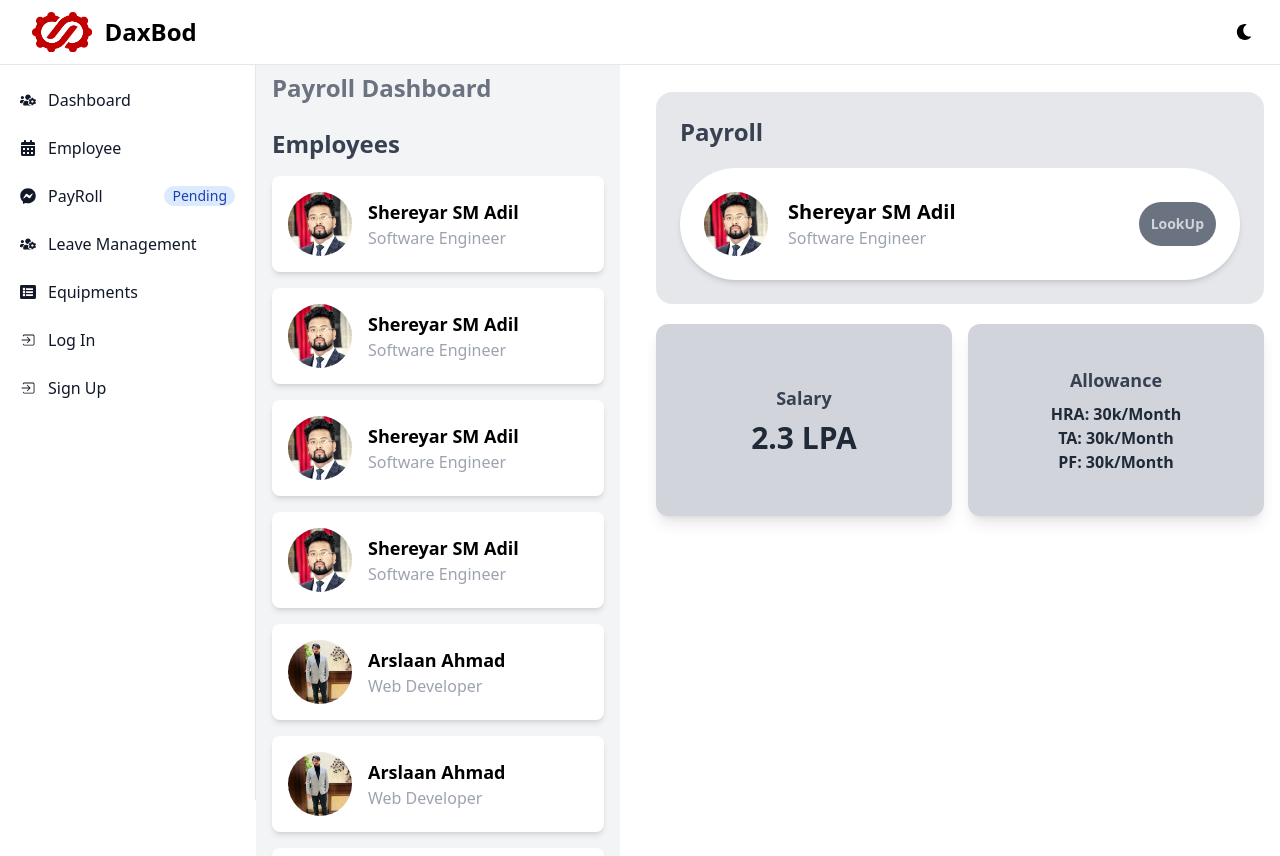
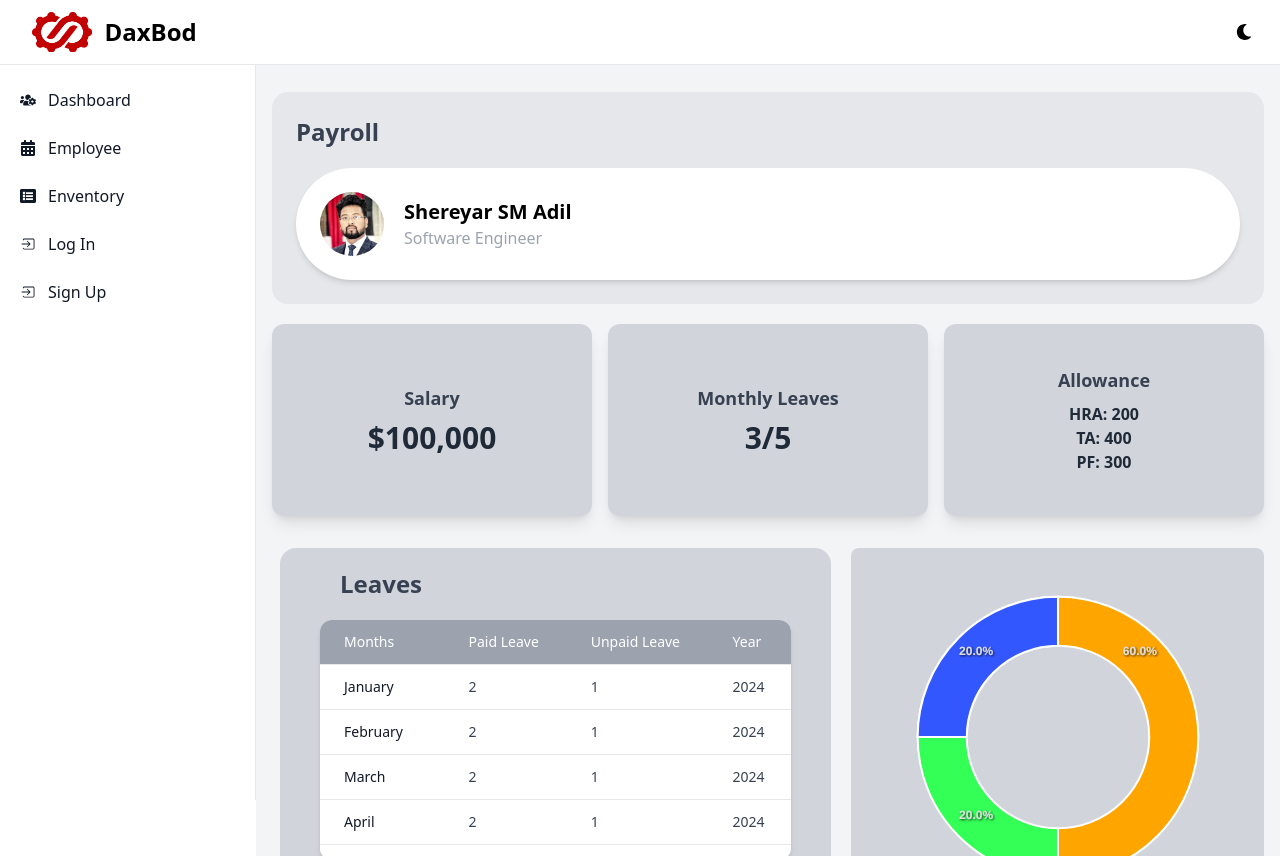
Before and after one commit to Arslaan027/HRDB, a React (Vite) app in the folder HRDB/: page /payroll in a window 1280 px wide. Built offline with nearby package versions, Linux system fonts and the light colour scheme.

Commit message:
done for the day

```diff
--- a/HRDB/src/App.jsx
+++ b/HRDB/src/App.jsx
@@ -4,6 +4,7 @@ import Layout from "../src/Components/Layout";
 import Dashboard from "./Components/Daxbod/Dashboard";
 import Employee from "./Components/Pages/Employee/Employee"; // Example component
 import Payroll from "../src/Components/Pages/Payroll/Payroll"; // Example component
+import LeaveManagement from "./Components/Pages/Payroll/LeaveManagement";
 // Import other components as needed
 
 function App() {
@@ -30,6 +31,7 @@ function App() {
           <Route index element={<Dashboard />} />
           <Route path="/employee" element={<Employee />} />
           <Route path="/payroll" element={<Payroll />} />
+          <Route path="/leave-management  " element={<LeaveManagement />} />
         </Route>
       </Routes>
     </Router>
--- a/HRDB/src/Components/Headbar-Sidebar/Header.jsx
+++ b/HRDB/src/Components/Headbar-Sidebar/Header.jsx
@@ -3,6 +3,7 @@ import { FaSun, FaMoon } from "react-icons/fa";
 import { HiOutlineMenuAlt2 } from "react-icons/hi";
 // import { MdSpaceDashboard } from "react-icons/md";
 import logo from "../../Images/newlogo.png";
+import { Link } from "react-router-dom";
 
 const Header = ({ darkMode, toggleDarkMode, toggleSidebar }) => {
   return (
@@ -22,7 +23,9 @@ const Header = ({ darkMode, toggleDarkMode, toggleSidebar }) => {
           <div className="flex-grow flex ml-5">
             <a href="#" className="flex items-center">
               {/* <MdSpaceDashboard className="me-3 h-15 text-xl text-[#c20001]" /> */}
-              <img src={logo} className="me-3 h-10 text-xl" />
+              <Link to="/">
+                <img src={logo} className="me-3 h-10 text-xl" />
+              </Link>
               <span className="text-xl font-semibold sm:text-2xl dark:text-white">
                 DaxBod
               </span>
--- a/HRDB/src/Components/Headbar-Sidebar/Sidebar.jsx
+++ b/HRDB/src/Components/Headbar-Sidebar/Sidebar.jsx
@@ -24,25 +24,11 @@ const Sidebar = ({ isSidebarOpen }) => {
         darkColor: "dark:bg-gray-700 dark:text-gray-300",
       },
     },
-    {
-      to: "/payroll",
-      icon: FaFacebookMessenger,
-      text: "PayRoll",
-      badge: {
-        text: "Pending",
-        color: "bg-blue-100 text-blue-800",
-        darkColor: "dark:bg-blue-900 dark:text-blue-300",
-      },
-    },
-    {
-      to: "/leave-management",
-      icon: FaUsersCog,
-      text: "Leave Management",
-    },
+
     {
       to: "/equipments",
       icon: FaListAlt,
-      text: "Equipments",
+      text: "Enventory",
     },
     {
       to: "/login",
--- a/HRDB/src/Components/Pages/Employee/PayrollButton.jsx
+++ b/HRDB/src/Components/Pages/Employee/PayrollButton.jsx
@@ -2,13 +2,17 @@ import React from "react";
 import Title from "../../Daxbod/Title";
 import { Link } from "react-router-dom";
 
-const PayrollButton = ({ employee }) => {
+const PayrollButton = ({
+  employee,
+  showButton = true,
+  buttonClassName = "",
+}) => {
   if (!employee) return null; // Return nothing if no employee is provided
 
   return (
     <div className="bg-gray-200 mt-5 p-6 rounded-2xl dark:bg-gray-600 dark:text-gray-300 flex-1 flex flex-col gap-5">
       <Title>Payroll</Title>
-      <div className="flex items-center justify-between p-6 bg-white rounded-full shadow-md dark:bg-gray-600 dark:text-gray-300">
+      <div className="flex items-center justify-between p-6 bg-white rounded-full shadow-md dark:bg-gray-700 dark:text-gray-300">
         {/* Employee details on the left */}
         <div className="flex items-center gap-5">
           <img
@@ -22,13 +26,17 @@ const PayrollButton = ({ employee }) => {
           </div>
         </div>
         {/* Button on the right */}
-        <div>
-          <Link to={`/payroll/${employee.id}`}>
-            <button className="bg-gray-500 text-gray-300 p-2 sm:p-3 rounded-full text-xs sm:text-sm font-semibold dark:bg-gray-500 dark:text-gray-300">
-              LookUp
-            </button>
-          </Link>
-        </div>
+        {showButton && (
+          <div>
+            <Link to="/payroll">
+              <button
+                className={`bg-gray-500 text-gray-300 p-2 sm:p-3 rounded-full text-xs sm:text-sm font-semibold dark:bg-gray-500 dark:text-gray-300 ${buttonClassName}`}
+              >
+                Payroll Data
+              </button>
+            </Link>
+          </div>
+        )}
       </div>
     </div>
   );
--- /dev/null
+++ b/HRDB/src/Components/Pages/Payroll/Leavegraph.jsx
@@ -0,0 +1,62 @@
+import React from "react";
+import Chart from "react-apexcharts";
+
+const Leavegraph = ({ darkMode, series, labels }) => {
+  const options = {
+    series: series || [60, 20, 20],
+    chart: {
+      type: "donut",
+      height: 700,
+    },
+    labels: labels || ["Sick Leave", "Vacation", "Casual Leave"],
+    colors: ["#FFA500", "#33FF57", "#3357FF"],
+    legend: {
+      position: "bottom",
+      labels: {
+        colors: darkMode ? "#dddddd" : "#000000",
+      },
+    },
+    dataLabels: {
+      style: {
+        colors: ["#dddddd"],
+      },
+    },
+    plotOptions: {
+      pie: {
+        startAngle: -90,
+        endAngle: 360,
+        customScale: 1,
+      },
+    },
+    tooltip: {
+      theme: darkMode ? "dark" : "light",
+    },
+    responsive: [
+      {
+        breakpoint: 768,
+        options: {
+          chart: {
+            width: "100%",
+            height: 300,
+          },
+          legend: {
+            position: "bottom",
+          },
+        },
+      },
+    ],
+  };
+
+  return (
+    <div className="py-6 mt-8 bg-gray-300 rounded-lg p-7 flex dark:bg-gray-700 items-center justify-center w-full sm:w-3/4 md:w-2/3 lg:w-1/2">
+      <Chart
+        options={options}
+        series={options.series}
+        type="donut"
+        height={500} // Increased height
+      />
+    </div>
+  );
+};
+
+export default Leavegraph;
--- /dev/null
+++ b/HRDB/src/Components/Pages/Payroll/MonthlyLeave.jsx
@@ -0,0 +1,81 @@
+import React from "react";
+import Title from "../../Daxbod/Title";
+import { Link } from "react-router-dom";
+
+const MonthlyPayrole = () => {
+  return (
+    <div className="bg-gray-300 p-10 pt-5 ml-2 dark:bg-gray-700 dark:text-white mt-8 w-2/3 rounded-2xl">
+      <div className="ml-5">
+        <Title>Leaves</Title>
+      </div>
+
+      <div className="max-w-4xl bg-white mt-5 shadow-md overflow-hidden dark:bg-gray-500 rounded-xl">
+        <div className="overflow-y-auto max-h-60 ">
+          <table className="min-w-full divide-y divide-gray-200">
+            <thead className="bg-gray-400 text-white dark:bg-gray-500">
+              <tr>
+                <th className="py-3 px-6 text-left text-sm font-medium">
+                  Months
+                </th>
+                <th className="py-3 px-6 text-left text-sm font-medium">
+                  Paid Leave
+                </th>
+                <th className="py-3 px-6 text-left text-sm font-medium">
+                  Unpaid Leave
+                </th>
+                <th className="py-3 px-6 text-left text-sm font-medium">
+                  Year
+                </th>
+              </tr>
+            </thead>
+            <tbody className="bg-white divide-y divide-gray-200 dark:bg-gray-400 font-semibold">
+              {[
+                { month: "January", paidLeave: 2, unpaidLeave: 1, year: 2024 },
+                { month: "February", paidLeave: 2, unpaidLeave: 1, year: 2024 },
+                { month: "March", paidLeave: 2, unpaidLeave: 1, year: 2024 },
+                { month: "April", paidLeave: 2, unpaidLeave: 1, year: 2024 },
+                { month: "May", paidLeave: 2, unpaidLeave: 1, year: 2024 },
+                { month: "June", paidLeave: 2, unpaidLeave: 1, year: 2024 },
+                { month: "July", paidLeave: 2, unpaidLeave: 1, year: 2024 },
+                { month: "August", paidLeave: 2, unpaidLeave: 1, year: 2024 },
+                {
+                  month: "September",
+                  paidLeave: 2,
+                  unpaidLeave: 1,
+                  year: 2024,
+                },
+                { month: "October", paidLeave: 2, unpaidLeave: 1, year: 2024 },
+                { month: "November", paidLeave: 2, unpaidLeave: 1, year: 2024 },
+                { month: "December", paidLeave: 2, unpaidLeave: 1, year: 2024 },
+              ].map((row, index) => (
+                <tr key={index}>
+                  <td className="py-3 px-6 text-sm font-medium text-gray-900">
+                    {row.month}
+                  </td>
+                  <td className="py-3 px-6 text-sm font-medium text-gray-700">
+                    {row.paidLeave}
+                  </td>
+                  <td className="py-3 px-6 text-sm font-medium text-gray-700">
+                    {row.unpaidLeave}
+                  </td>
+                  <td className="py-3 px-6 text-sm font-medium text-gray-700">
+                    {row.year}
+                  </td>
+                </tr>
+              ))}
+            </tbody>
+          </table>
+        </div>
+      </div>
+      <div className="mt-4 text-center">
+        <Link to="/leave-management">
+          <button className="bg-gray-500 text-gray-300 p-2 sm:p-3 rounded-full text-xs sm:text-sm font-bold dark:bg-gray-500 dark:text-gray-300 ">
+            Leave Management
+          </button>
+        </Link>
+      </div>
+    </div>
+  );
+};
+
+export default MonthlyPayrole;
--- a/HRDB/src/Components/Pages/Payroll/Payroll.jsx
+++ b/HRDB/src/Components/Pages/Payroll/Payroll.jsx
@@ -2,6 +2,8 @@ import React, { useState } from "react";
 import PayrollButton from "../Employee/PayrollButton"; // Adjust path if necessary
 import Members from "../Employee/Members"; // Adjust path if necessary
 import { users } from "../../Pages/Employee/Data";
+import MonthlyPayrole from "./MonthlyLeave";
+import Leavegraph from "./Leavegraph";
 
 const Payroll = () => {
   const [selectedEmployee, setSelectedEmployee] = useState(users[0]);
@@ -13,38 +15,44 @@ const Payroll = () => {
   return (
     <div className="flex flex-col lg:flex-row lg:gap-5 mt-14 dark:bg-gray-800">
       <div className="flex-1 lg:w-1/2 lg:h-screen overflow-y-auto bg-gray-100 p-4 sm:ml-64 dark:bg-gray-800">
-        <h1 className="text-2xl font-bold text-gray-500">Payroll Dashboard</h1>
-        <div className="mt-6">
-          <Members onDetailsClick={handleDetailsClick} />
-        </div>
-      </div>
-      <div className="lg:w-1/2 p-4">
-        {selectedEmployee ? (
-          <PayrollButton employee={selectedEmployee} />
-        ) : (
-          <div className="text-gray-400 dark:text-gray-300">
-            Select an employee to view payroll details.
-          </div>
-        )}
+        <>
+          <PayrollButton
+            employee={selectedEmployee}
+            showButton={false}
+            buttonClassName="w-24" // Adjust the width as needed
+          />
           <div className="flex gap-4 mt-5 w-full">
-          <div className="bg-gray-300 p-6 dark:bg-gray-600 w-full md:w-1/2 rounded-xl shadow-lg flex flex-col justify-center items-center h-[12rem]">
+            <div className="bg-gray-300 p-6 dark:bg-gray-600 w-full md:w-1/3 rounded-xl shadow-lg flex flex-col justify-center items-center h-[12rem]">
               <h2 className="text-lg font-semibold text-gray-700 dark:text-gray-300">
                 Salary
               </h2>
               <p className="font-bold text-3xl text-gray-800 dark:text-gray-100 mt-2">
-              2.3 LPA
+                {selectedEmployee.salary}
               </p>
             </div>
-          <div className="bg-gray-300 p-6 dark:bg-gray-600 w-full md:w-1/2 rounded-xl shadow-lg flex flex-col justify-center items-center h-[12rem]">
+            <div className="bg-gray-300 p-6 dark:bg-gray-600 w-full md:w-1/3 rounded-xl shadow-lg flex flex-col justify-center items-center h-[12rem]">
+              <h2 className="text-lg font-semibold text-gray-700 dark:text-gray-300">
+                Monthly Leaves
+              </h2>
+              <p className="font-bold text-3xl text-gray-800 dark:text-gray-100 mt-2">
+                <span>{selectedEmployee.leave}</span>/5
+              </p>
+            </div>
+            <div className="bg-gray-300 p-6 dark:bg-gray-600 w-full md:w-1/3 rounded-xl shadow-lg flex flex-col justify-center items-center h-[12rem]">
               <h2 className="text-lg font-semibold text-gray-700 dark:text-gray-300">
                 Allowance
               </h2>
               <p className="font-bold text-gray-800 dark:text-gray-100 mt-2 text-center">
-              <span className="block">HRA: 30k/Month</span>
-              <span className="block">TA: 30k/Month</span>
-              <span className="block">PF: 30k/Month</span>
+                <span className="block">HRA: {selectedEmployee.hra}</span>
+                <span className="block">TA: {selectedEmployee.ta}</span>
+                <span className="block">PF: {selectedEmployee.pf}</span>
               </p>
             </div>
+          </div>
+        </>
+        <div className="flex gap-5">
+          <MonthlyPayrole className="w-2/3" />
+          <Leavegraph className="w-1/3" />
         </div>
       </div>
     </div>
```
Also changed, not shown: HRDB/src/Components/Pages/Employee/Data.jsx (+66 -9 lines), HRDB/src/Components/Pages/Payroll/LeaveManagement.jsx (added, +7 -0 lines). Lines whose indentation alone changed are shown as unchanged.
